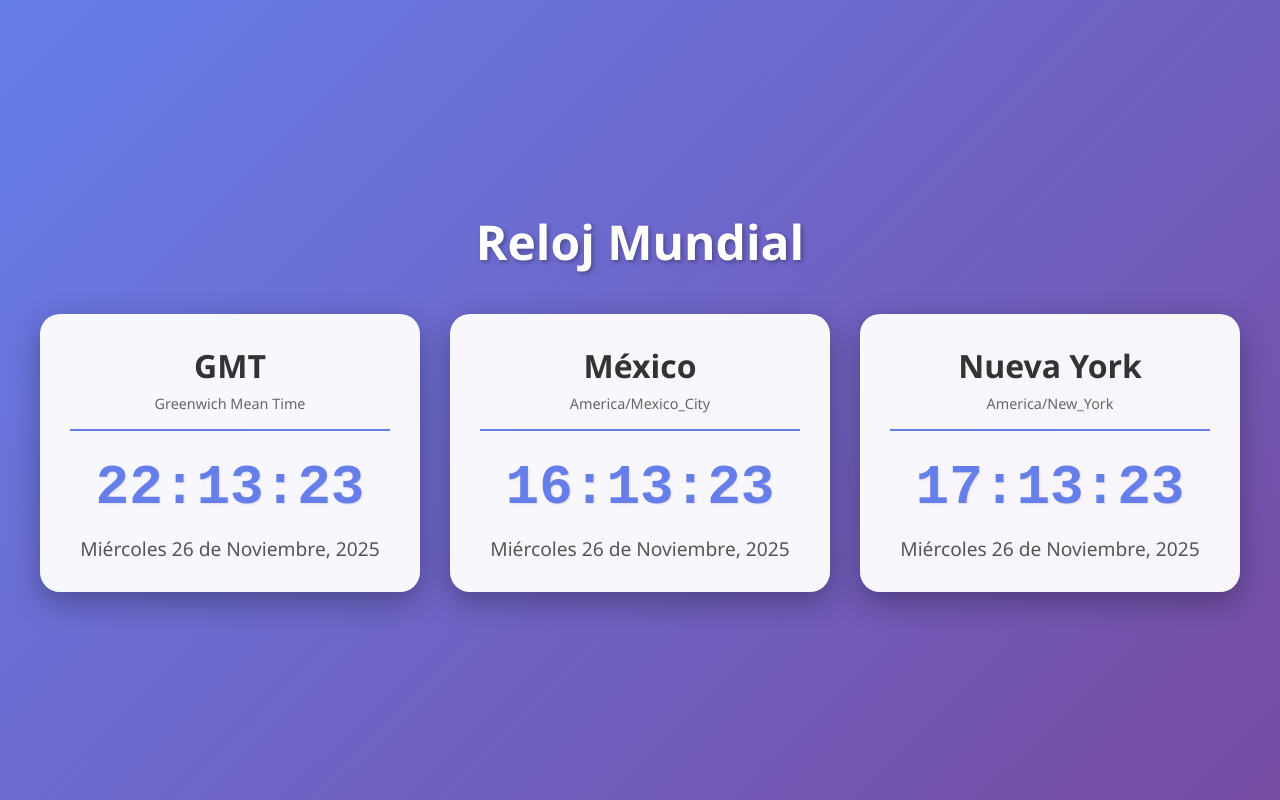
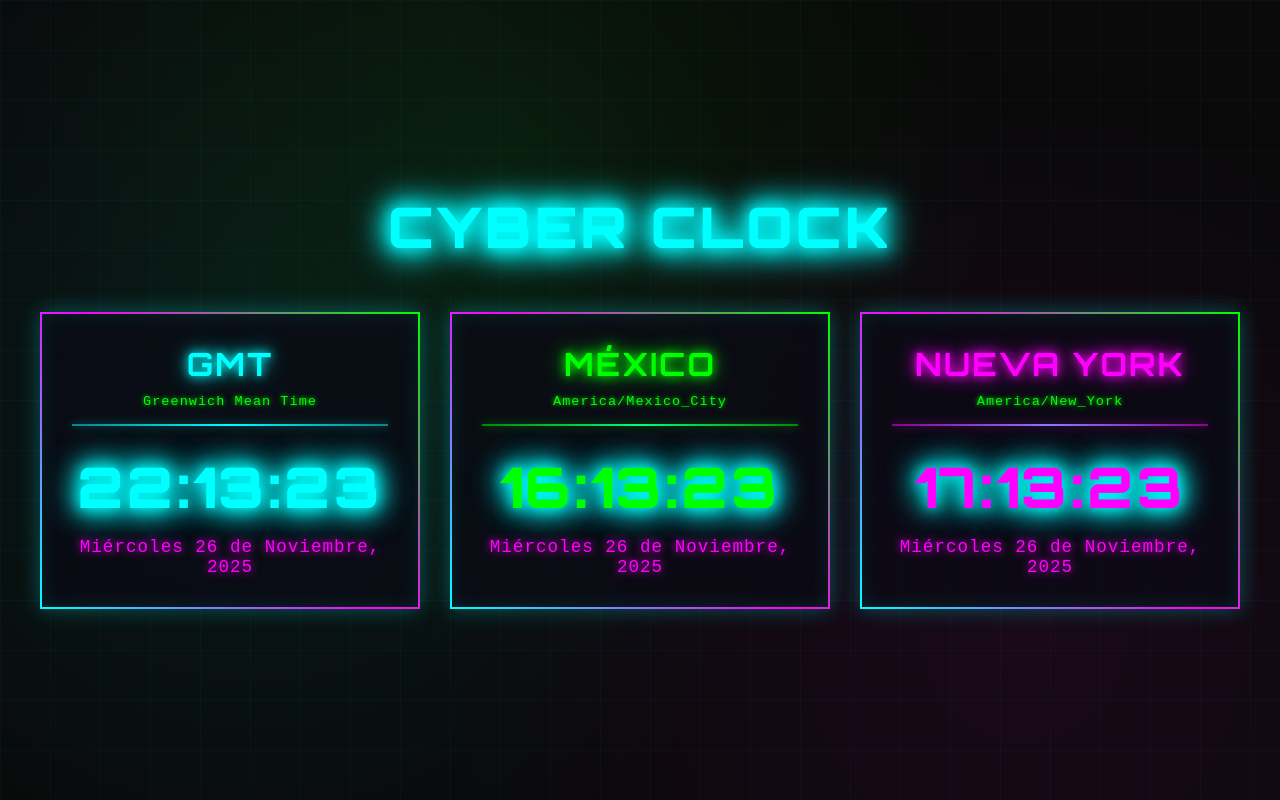
Before and after one commit to Dulce9426/HORARIOS-, a plain HTML site: page index.html in a window 1280 px wide. Drawn offline with Linux system fonts and the light colour scheme.

Commit message:
Transformar diseÃ±o a estilo cyberpunk con efectos neÃ³n y animaciones

```diff
--- a/index.html
+++ b/index.html
@@ -3,12 +3,12 @@
 <head>
     <meta charset="UTF-8">
     <meta name="viewport" content="width=device-width, initial-scale=1.0">
-    <title>Reloj Mundial - Horarios</title>
+    <title>CYBER CLOCK // Reloj Mundial</title>
     <link rel="stylesheet" href="styles.css">
 </head>
 <body>
     <div class="container">
-        <h1>Reloj Mundial</h1>
+        <h1>CYBER CLOCK</h1>
         <div class="clocks-grid">
             <div class="clock-card">
                 <div class="clock-header">
--- a/styles.css
+++ b/styles.css
@@ -1,3 +1,5 @@
+@import url('https://fonts.googleapis.com/css2?family=Orbitron:wght@400;700;900&display=swap');
+
 * {
     margin: 0;
     padding: 0;
@@ -5,26 +7,94 @@
 }
 
 body {
-    font-family: 'Segoe UI', Tahoma, Geneva, Verdana, sans-serif;
-    background: linear-gradient(135deg, #667eea 0%, #764ba2 100%);
+    font-family: 'Orbitron', 'Courier New', monospace;
+    background: #0a0a0a;
     min-height: 100vh;
     display: flex;
     justify-content: center;
     align-items: center;
     padding: 20px;
+    position: relative;
+    overflow-x: hidden;
+}
+
+/* Efecto de grid cyberpunk en el fondo */
+body::before {
+    content: '';
+    position: fixed;
+    top: 0;
+    left: 0;
+    width: 100%;
+    height: 100%;
+    background-image:
+        linear-gradient(rgba(0, 255, 255, 0.03) 1px, transparent 1px),
+        linear-gradient(90deg, rgba(0, 255, 255, 0.03) 1px, transparent 1px);
+    background-size: 50px 50px;
+    pointer-events: none;
+    z-index: 0;
+}
+
+/* Efectos de partículas neón */
+body::after {
+    content: '';
+    position: fixed;
+    top: 0;
+    left: 0;
+    width: 100%;
+    height: 100%;
+    background:
+        radial-gradient(circle at 20% 50%, rgba(0, 255, 255, 0.1) 0%, transparent 50%),
+        radial-gradient(circle at 80% 80%, rgba(255, 0, 255, 0.1) 0%, transparent 50%),
+        radial-gradient(circle at 40% 20%, rgba(0, 255, 0, 0.1) 0%, transparent 50%);
+    pointer-events: none;
+    z-index: 0;
+    animation: pulse 4s ease-in-out infinite;
+}
+
+@keyframes pulse {
+    0%, 100% { opacity: 0.5; }
+    50% { opacity: 0.8; }
 }
 
 .container {
     width: 100%;
     max-width: 1200px;
+    position: relative;
+    z-index: 1;
 }
 
 h1 {
     text-align: center;
-    color: white;
-    font-size: 3rem;
-    margin-bottom: 40px;
-    text-shadow: 2px 2px 4px rgba(0, 0, 0, 0.3);
+    color: #00ffff;
+    font-size: 3.5rem;
+    margin-bottom: 50px;
+    text-shadow:
+        0 0 10px #00ffff,
+        0 0 20px #00ffff,
+        0 0 30px #00ffff,
+        0 0 40px #00ffff;
+    font-weight: 900;
+    letter-spacing: 3px;
+    text-transform: uppercase;
+    animation: glow 2s ease-in-out infinite alternate;
+}
+
+@keyframes glow {
+    from {
+        text-shadow:
+            0 0 10px #00ffff,
+            0 0 20px #00ffff,
+            0 0 30px #00ffff,
+            0 0 40px #00ffff;
+    }
+    to {
+        text-shadow:
+            0 0 20px #00ffff,
+            0 0 30px #00ffff,
+            0 0 40px #00ffff,
+            0 0 50px #00ffff,
+            0 0 60px #00ffff;
+    }
 }
 
 .clocks-grid {
@@ -35,36 +105,100 @@ h1 {
 }
 
 .clock-card {
-    background: rgba(255, 255, 255, 0.95);
-    border-radius: 20px;
+    background: rgba(10, 10, 20, 0.8);
+    border: 2px solid;
+    border-image: linear-gradient(45deg, #00ffff, #ff00ff, #00ff00) 1;
+    border-radius: 0;
     padding: 30px;
-    box-shadow: 0 10px 30px rgba(0, 0, 0, 0.3);
-    transition: transform 0.3s ease, box-shadow 0.3s ease;
-    backdrop-filter: blur(10px);
+    box-shadow:
+        0 0 20px rgba(0, 255, 255, 0.3),
+        inset 0 0 20px rgba(0, 255, 255, 0.1);
+    transition: all 0.3s ease;
+    position: relative;
+    backdrop-filter: blur(5px);
+    overflow: hidden;
+}
+
+.clock-card::before {
+    content: '';
+    position: absolute;
+    top: -2px;
+    left: -2px;
+    right: -2px;
+    bottom: -2px;
+    background: linear-gradient(45deg, #00ffff, #ff00ff, #00ff00, #00ffff);
+    background-size: 400% 400%;
+    z-index: -1;
+    border-radius: 0;
+    opacity: 0;
+    animation: borderGlow 3s ease infinite;
+    transition: opacity 0.3s ease;
+}
+
+.clock-card:hover::before {
+    opacity: 1;
+}
+
+@keyframes borderGlow {
+    0%, 100% { background-position: 0% 50%; }
+    50% { background-position: 100% 50%; }
 }
 
 .clock-card:hover {
-    transform: translateY(-5px);
-    box-shadow: 0 15px 40px rgba(0, 0, 0, 0.4);
+    transform: translateY(-10px) scale(1.02);
+    box-shadow:
+        0 0 30px rgba(0, 255, 255, 0.6),
+        0 0 60px rgba(255, 0, 255, 0.4),
+        inset 0 0 30px rgba(0, 255, 255, 0.2);
+    border-image: linear-gradient(45deg, #00ffff, #ff00ff, #00ff00, #ffff00) 1;
 }
 
 .clock-header {
     text-align: center;
     margin-bottom: 25px;
-    border-bottom: 2px solid #667eea;
+    border-bottom: 2px solid;
+    border-image: linear-gradient(90deg, transparent, #00ffff, transparent) 1;
     padding-bottom: 15px;
+    position: relative;
+}
+
+.clock-header::after {
+    content: '';
+    position: absolute;
+    bottom: -2px;
+    left: 50%;
+    transform: translateX(-50%);
+    width: 50%;
+    height: 2px;
+    background: #00ffff;
+    box-shadow: 0 0 10px #00ffff;
+    animation: scanLine 2s ease-in-out infinite;
+}
+
+@keyframes scanLine {
+    0%, 100% { width: 50%; opacity: 1; }
+    50% { width: 100%; opacity: 0.5; }
 }
 
 .clock-header h2 {
-    color: #333;
+    color: #00ffff;
     font-size: 2rem;
     margin-bottom: 5px;
+    text-shadow:
+        0 0 10px #00ffff,
+        0 0 20px #00ffff;
+    font-weight: 700;
+    letter-spacing: 2px;
+    text-transform: uppercase;
 }
 
 .timezone {
-    color: #666;
-    font-size: 0.9rem;
-    font-weight: 500;
+    color: #00ff00;
+    font-size: 0.85rem;
+    font-weight: 400;
+    text-shadow: 0 0 5px #00ff00;
+    letter-spacing: 1px;
+    font-family: 'Courier New', monospace;
 }
 
 .clock-display {
@@ -73,22 +207,96 @@ h1 {
 
 .time {
     font-size: 3.5rem;
-    font-weight: bold;
-    color: #667eea;
+    font-weight: 900;
+    color: #00ffff;
     margin-bottom: 15px;
-    font-family: 'Courier New', monospace;
-    text-shadow: 1px 1px 2px rgba(0, 0, 0, 0.1);
+    font-family: 'Orbitron', 'Courier New', monospace;
+    text-shadow:
+        0 0 10px #00ffff,
+        0 0 20px #00ffff,
+        0 0 30px #00ffff;
+    letter-spacing: 3px;
+    animation: timeGlow 1.5s ease-in-out infinite alternate;
+}
+
+@keyframes timeGlow {
+    from {
+        text-shadow:
+            0 0 10px #00ffff,
+            0 0 20px #00ffff,
+            0 0 30px #00ffff;
+    }
+    to {
+        text-shadow:
+            0 0 15px #00ffff,
+            0 0 25px #00ffff,
+            0 0 35px #00ffff,
+            0 0 45px #00ffff;
+    }
 }
 
 .date {
-    font-size: 1.2rem;
-    color: #555;
+    font-size: 1.1rem;
+    color: #ff00ff;
     font-weight: 500;
+    text-shadow: 0 0 10px #ff00ff;
+    letter-spacing: 1px;
+    font-family: 'Courier New', monospace;
+}
+
+/* Colores específicos para cada reloj */
+.clock-card:nth-child(1) .time {
+    color: #00ffff;
+    text-shadow:
+        0 0 10px #00ffff,
+        0 0 20px #00ffff,
+        0 0 30px #00ffff;
+}
+
+.clock-card:nth-child(2) .time {
+    color: #00ff00;
+    text-shadow:
+        0 0 10px #00ff00,
+        0 0 20px #00ff00,
+        0 0 30px #00ff00;
+}
+
+.clock-card:nth-child(3) .time {
+    color: #ff00ff;
+    text-shadow:
+        0 0 10px #ff00ff,
+        0 0 20px #ff00ff,
+        0 0 30px #ff00ff;
+}
+
+.clock-card:nth-child(2) .clock-header h2 {
+    color: #00ff00;
+    text-shadow:
+        0 0 10px #00ff00,
+        0 0 20px #00ff00;
+}
+
+.clock-card:nth-child(3) .clock-header h2 {
+    color: #ff00ff;
+    text-shadow:
+        0 0 10px #ff00ff,
+        0 0 20px #ff00ff;
+}
+
+.clock-card:nth-child(2) .clock-header::after {
+    background: #00ff00;
+    box-shadow: 0 0 10px #00ff00;
+}
+
+.clock-card:nth-child(3) .clock-header::after {
+    background: #ff00ff;
+    box-shadow: 0 0 10px #ff00ff;
 }
 
 @media (max-width: 768px) {
     h1 {
         font-size: 2rem;
+        letter-spacing: 2px;
     }
 
     .clocks-grid {
@@ -98,4 +306,8 @@ h1 {
     .time {
         font-size: 2.5rem;
     }
+
+    .clock-header h2 {
+        font-size: 1.5rem;
+    }
 }
```
